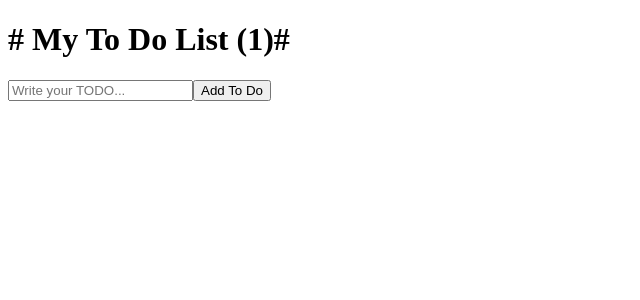
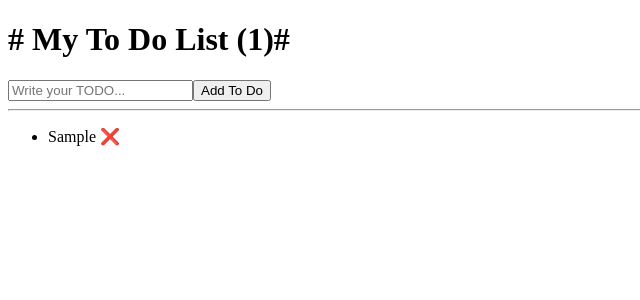
Before and after one commit to yeonee230/Basic-Movie-App, a React (Create React App) app: page / in a window 1280 px wide. Both pictures are taken after typing "Sample" into the empty fields and a click on the button "Add To Do". Shown: the top 300 px of the page, without its empty margins (0-640 px from the left). Built offline with nearby package versions, Linux system fonts and the light colour scheme.

Commit message:
practice : making Todo - showing TO DOs

```diff
--- a/src/App.js
+++ b/src/App.js
@@ -14,7 +14,10 @@ function App() {
 
   };
 
-
+  const clickDelBtn = (event) => {
+    // const li = event.target.parentElement;
+    // li.remove();
+  }
   return (
     <div>
       <h1># My To Do List ({toDos.length})#</h1>
@@ -27,6 +30,10 @@ function App() {
         ></input>
         <button>Add To Do</button>
       </form>
+      <hr />
+       <ul>
+         {toDos.map((item,index) => <li key={index}>{item}<span onClick={clickDelBtn} index={index}> ❌ </span></li>)}
+       </ul>
     </div>
   );
 }
```
